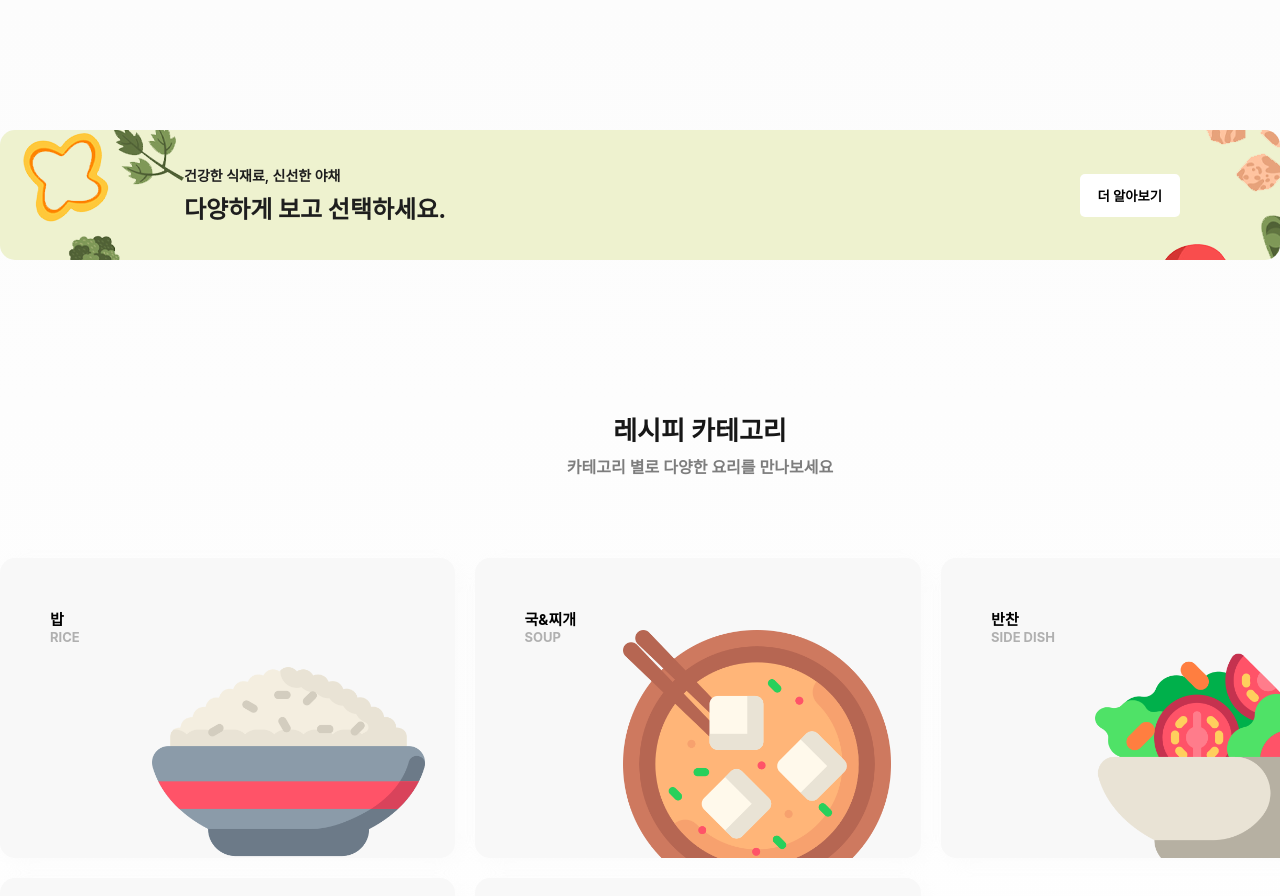
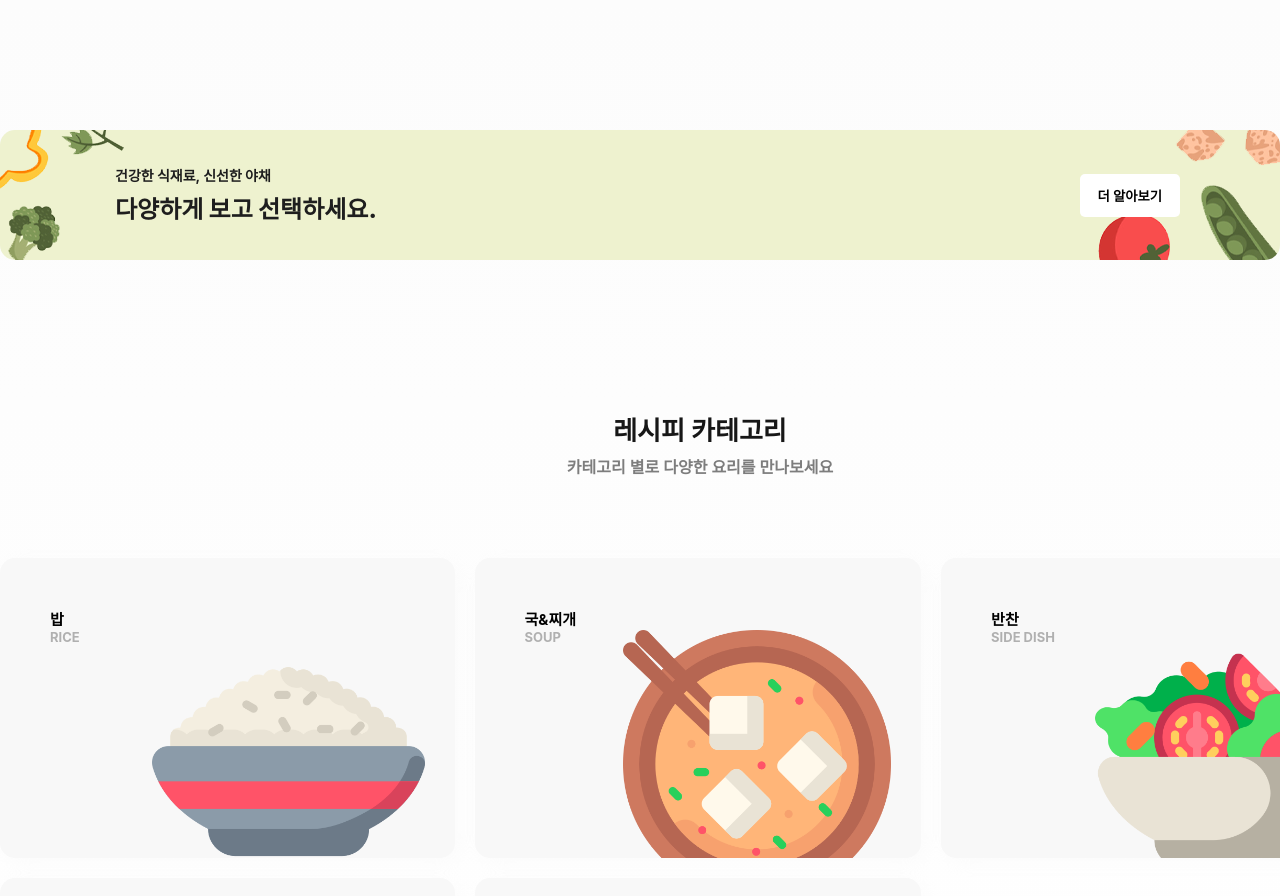
Before and after one commit to iepppop/recipe-palette, a Vue app: page / in a window 1280 px wide. Shown: the part 1700-2596 px from the top of the page. Built offline with nearby package versions, Linux system fonts and the light colour scheme; no server answers; a web font is replaced by a local one.

Commit message:
style: css 수정

```diff
--- a/src/components/SubBanner.vue
+++ b/src/components/SubBanner.vue
@@ -14,6 +14,7 @@
     max-width: 1400px;
     margin:110px auto 30px auto;
     background-image:url('@/assets/images/minibanner.png');
+    background-position: center bottom;
     background-color:#eef2cf;
     height: 130px;
     border-radius: 15px;
@@ -22,7 +23,7 @@
     align-items:center;
 
     .content{
-        margin:0 184px;
+        margin:0 115px;
         display: flex;
         gap:5px;
         flex-direction: column;
@@ -31,14 +32,15 @@
 
         span{
             color:#1e1e1e;
+
         &:first-child{
             font-size:14px;
-            font-weight: 600;
+            font-weight: 700;
         }
 
         &:last-child{
             font-size:24px;
-            font-weight: 700;
+            font-weight: 800;
         }
     }
     }
```
